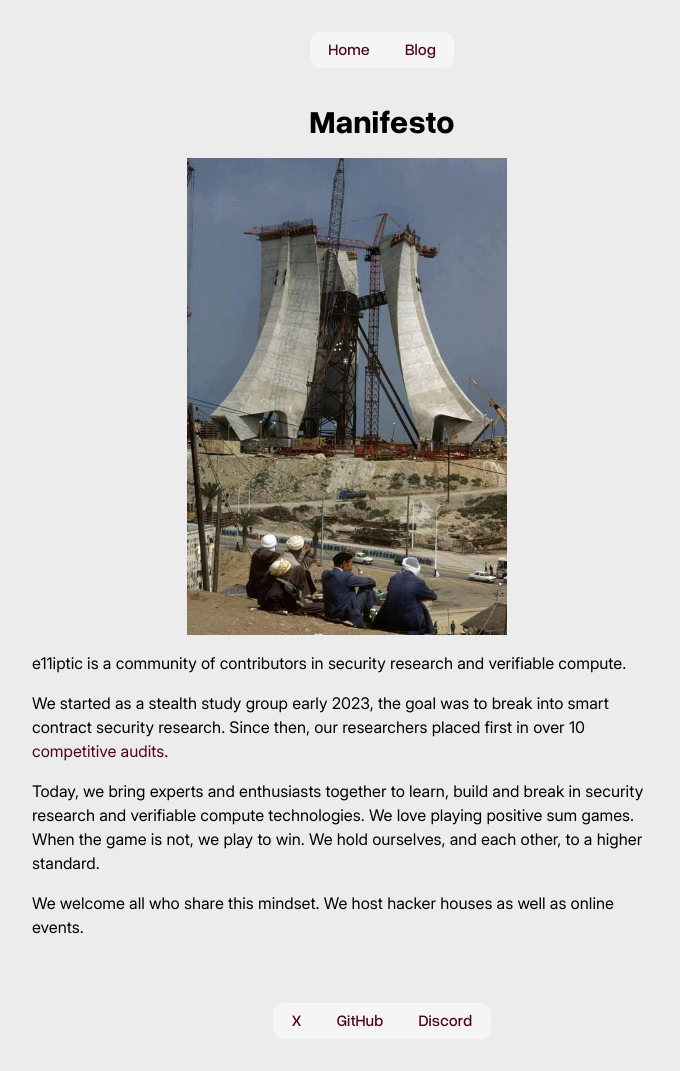
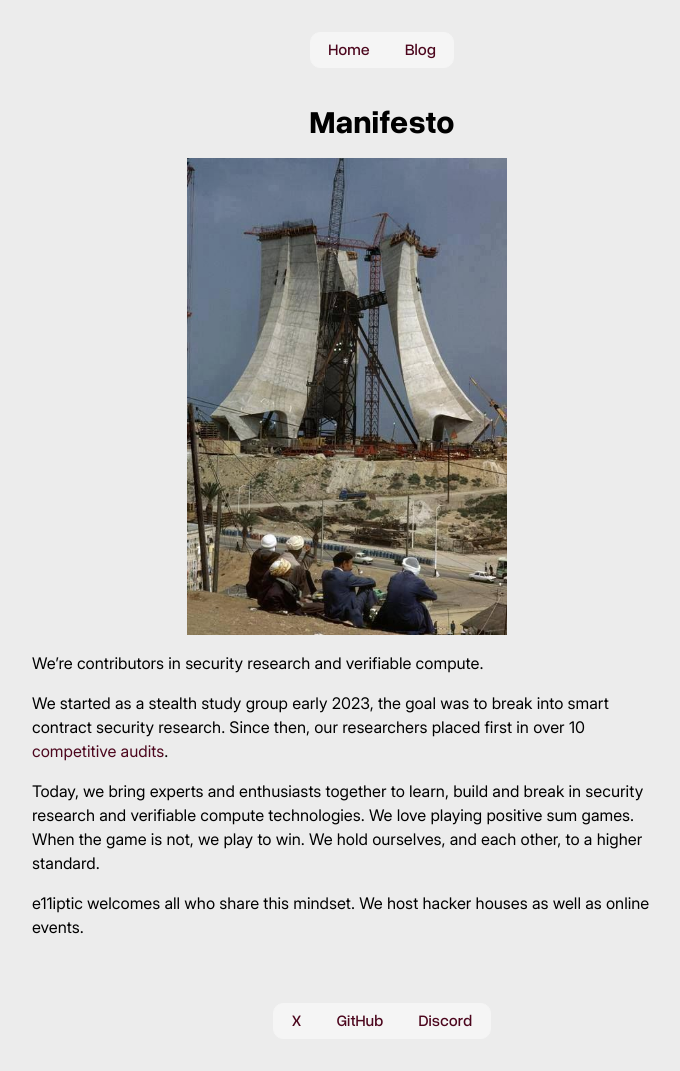
Before and after one commit to e11iptic/e11iptic.github.io, a Jekyll site: the page built from _posts/2025-11-02-Manifesto.md, in a window 1280 px wide. Shown: the whole page, without its empty margins (258-938 px from the left). Built offline with Jekyll 4.4.1, drawn with Linux system fonts in a browser that asks for light colours.

Commit message:
Update manifesto

```diff
--- a/_config.yml
+++ b/_config.yml
@@ -1,5 +1,5 @@
 title: e11iptic
-description: e11iptic is a community of contributors in security research and verifiable compute.
+description: We're contributors in security research and verifiable compute.
 
 baseurl: ""
 url: "https://e11iptic.github.io"
--- a/_posts/2025-11-02-Manifesto.md
+++ b/_posts/2025-11-02-Manifesto.md
@@ -6,10 +6,10 @@ date: 2025-11-02
 
 ![manifesto](/assets/images/Gmck-uhWUAAvy4v.jpeg)
 
-e11iptic is a community of contributors in security research and verifiable compute.
+We're contributors in security research and verifiable compute.
 
 We started as a stealth study group early 2023, the goal was to break into smart contract security research. Since then, our researchers placed first in over 10 [competitive audits](https://docs.codehawks.com/hawks-auditors/what-is-an-auditing-competition).
 
 Today, we bring experts and enthusiasts together to learn, build and break in security research and verifiable compute technologies. We love playing positive sum games. When the game is not, we play to win. We hold ourselves, and each other, to a higher standard.
 
-We welcome all who share this mindset. We host hacker houses as well as online events.
+e11iptic welcomes all who share this mindset. We host hacker houses as well as online events.
--- a/index.html
+++ b/index.html
@@ -9,6 +9,6 @@ title: e11iptic
 
 <div class="description">
     <p>
-        We're contributors in security research and verifiable compute technologies
+        We're contributors in security research and verifiable compute
     </p>
 </div>
```
